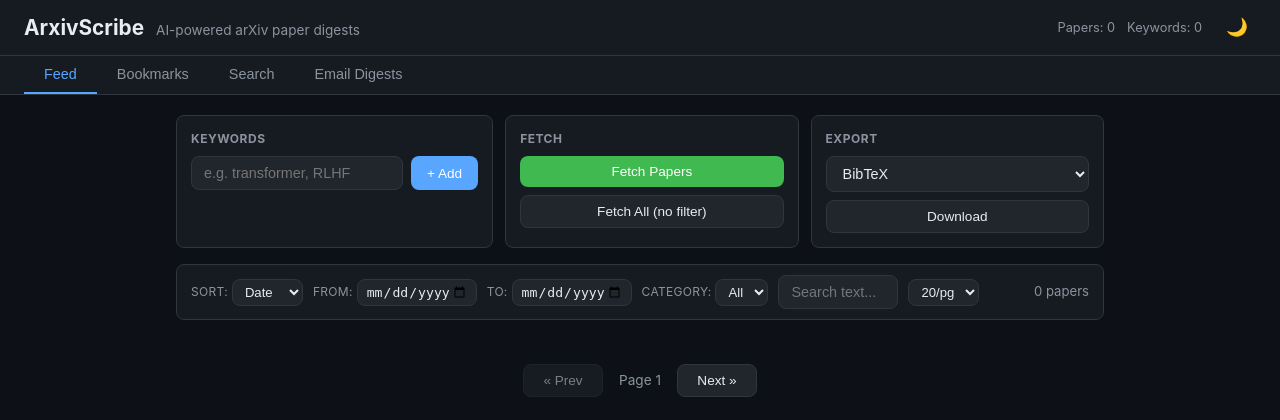
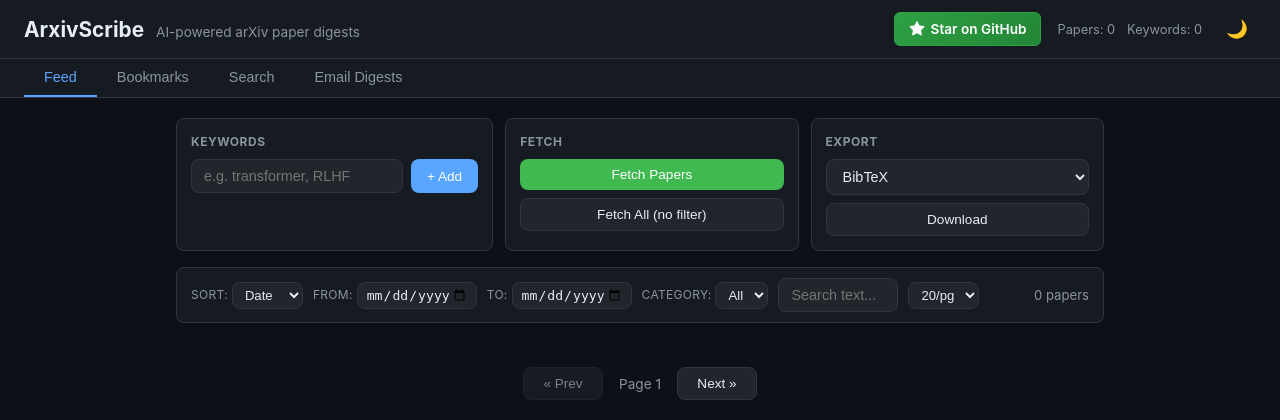
Before and after one commit to Abelo9996/ArxivScribe, a FastAPI app: page / in a window 1280 px wide. Shown: the top 420 px of the page. Run offline with FastAPI, Linux system fonts and the light colour scheme.

Commit message:
Add GitHub star button in header + README badge

```diff
--- a/arxivscribe/web/static/css/style.css
+++ b/arxivscribe/web/static/css/style.css
@@ -196,6 +196,16 @@ mark.kw-highlight { background: rgba(63,185,80,0.2); color: var(--green); border
 .empty-state { text-align: center; padding: 60px 20px; color: var(--text-muted); }
 .empty-state p:first-child { font-size: 1.3rem; margin-bottom: 8px; }
 
+/* GitHub Star Button */
+.github-star-btn {
+    display: inline-flex; align-items: center; gap: 6px;
+    padding: 6px 14px; border-radius: 6px; font-size: 0.85rem; font-weight: 600;
+    color: #fff; background: linear-gradient(135deg, #2ea043, #238636); border: 1px solid #2ea043;
+    text-decoration: none; transition: all 0.2s; white-space: nowrap;
+}
+.github-star-btn:hover { background: linear-gradient(135deg, #3fb950, #2ea043); transform: translateY(-1px); box-shadow: 0 2px 8px rgba(46,160,67,0.4); }
+.github-star-btn svg { flex-shrink: 0; }
+
 /* Mobile */
 @media (max-width: 600px) {
     header { padding: 10px 16px; flex-wrap: wrap; gap: 8px; }
--- a/arxivscribe/web/templates/index.html
+++ b/arxivscribe/web/templates/index.html
@@ -13,6 +13,10 @@
             <span class="subtitle">AI-powered arXiv paper digests</span>
         </div>
         <div class="header-right">
+            <a href="https://github.com/Abelo9996/ArxivScribe" target="_blank" class="github-star-btn" title="Star on GitHub">
+                <svg height="16" width="16" viewBox="0 0 16 16" fill="currentColor"><path d="M8 .25a.75.75 0 0 1 .673.418l1.882 3.815 4.21.612a.75.75 0 0 1 .416 1.279l-3.046 2.97.719 4.192a.75.75 0 0 1-1.088.791L8 12.347l-3.766 1.98a.75.75 0 0 1-1.088-.79l.72-4.194L.818 6.374a.75.75 0 0 1 .416-1.28l4.21-.611L7.327.668A.75.75 0 0 1 8 .25z"/></svg>
+                Star on GitHub
+            </a>
             <div class="stats">
                 <span>Papers: <span id="stat-papers">{{ stats.total_papers }}</span></span>
                 <span>Keywords: <span id="stat-subs">{{ stats.total_subscriptions }}</span></span>
```
Also changed, not shown: README.md.
